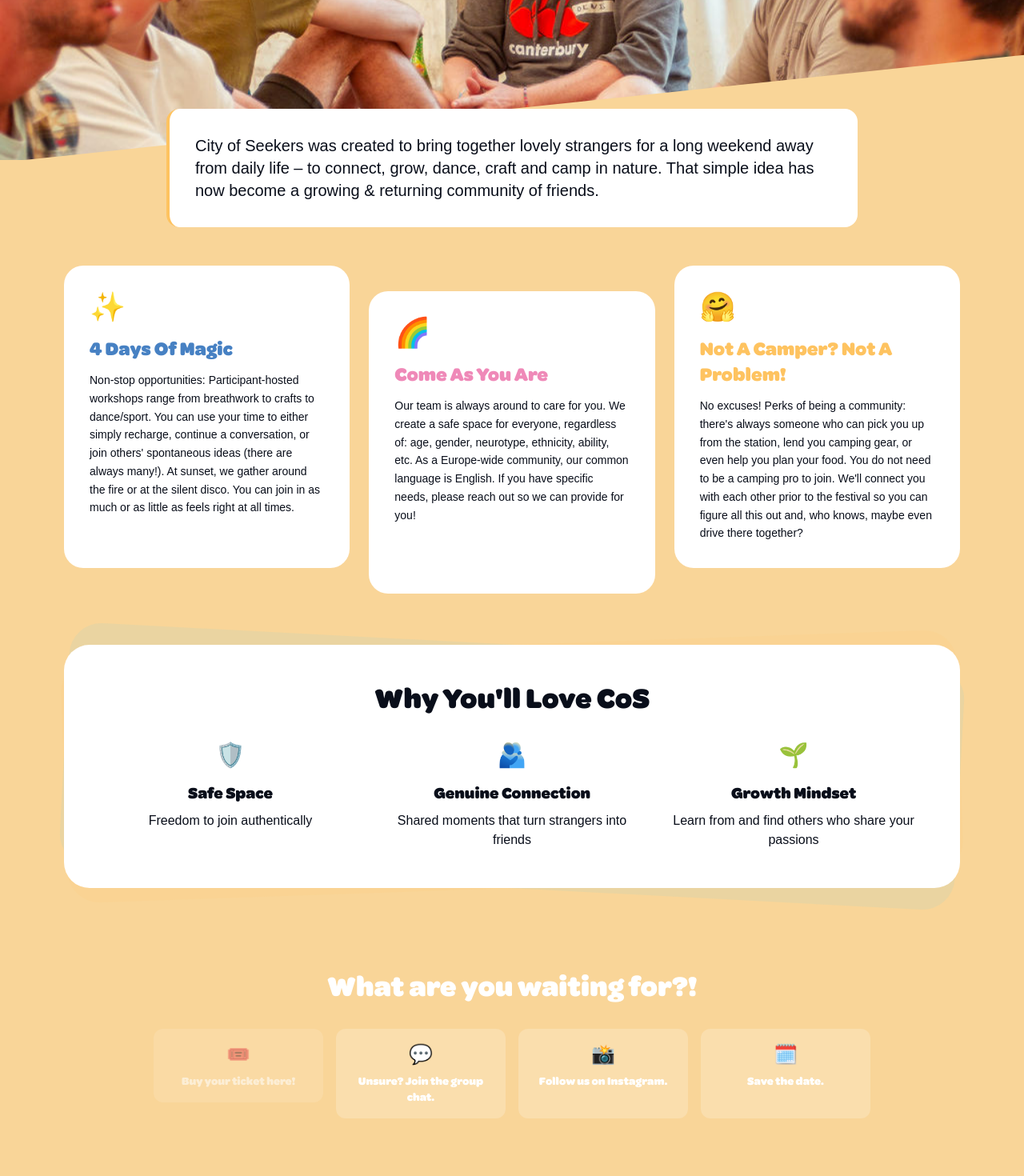
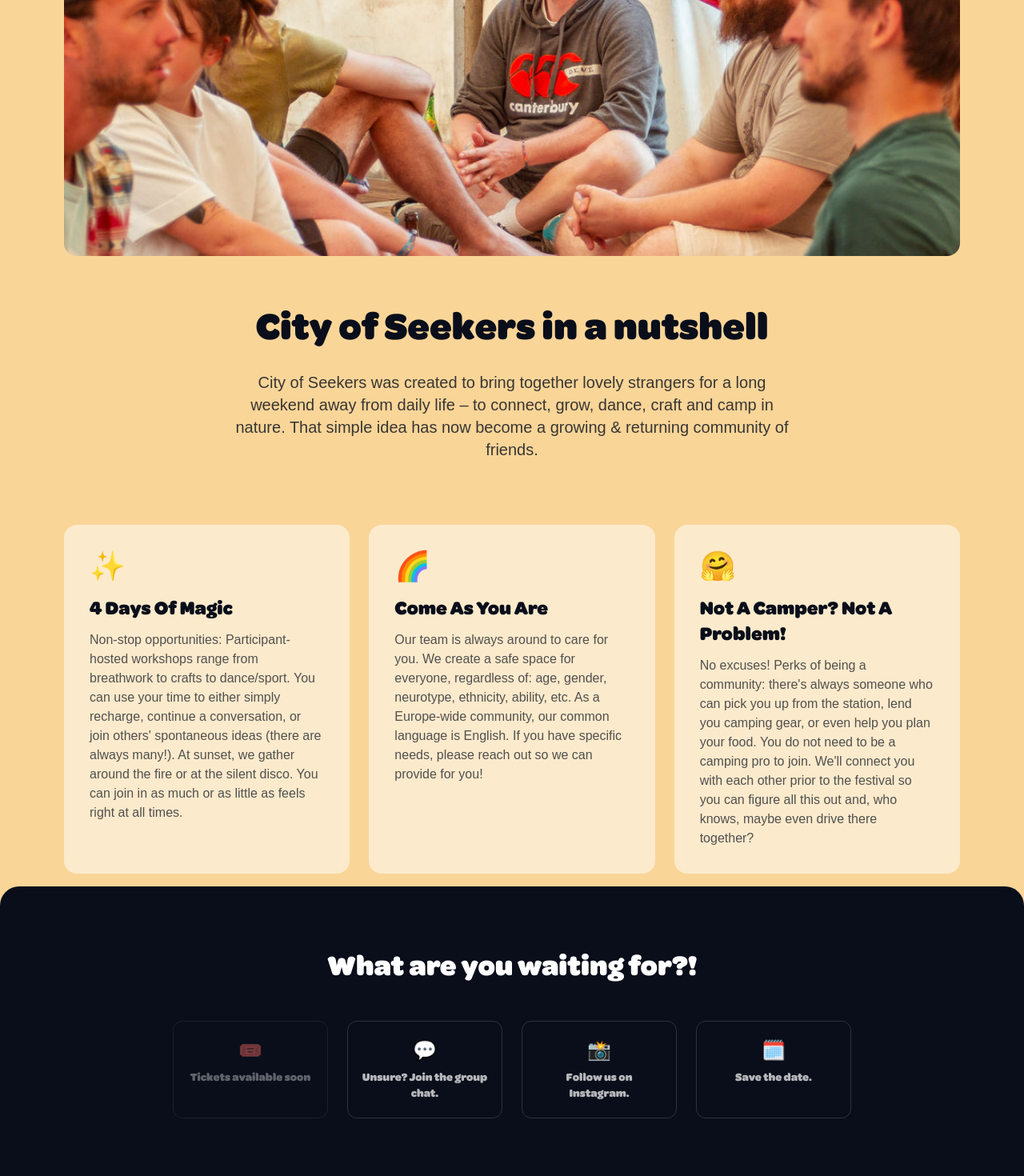
Before and after one commit to dev-cityofseekers/cos_website, a React (Vite) app: page / in a window 1280 px wide. Shown: the part 1000-2470 px from the top of the page at 80% size. Built offline with nearby package versions, Linux system fonts and the light colour scheme.

Commit message:
what + wallpaper wrapping

```diff
--- a/src/components/sections/What.tsx
+++ b/src/components/sections/What.tsx
@@ -1,6 +1,5 @@
-import React from "react";
 import { useTranslation } from "react-i18next";
-import { SOCIAL, LINKS } from "../../config/constants";
+import { SOCIAL } from "../../config/constants";
 
 const What = () => {
   const { t } = useTranslation();
@@ -8,148 +7,118 @@ const What = () => {
   const calendarUrl =
     "https://calendar.google.com/calendar/event?action=TEMPLATE&tmeid=MDkyYTI3ODU0OWU5NGFmYjgzNDljMWUwN2NiNTJiNzAgY2l0eW9mc2Vla2Vyc0Bt&tmsrc=cityofseekers%40gmail.com";
 
+  const features = [
+    {
+      emoji: t("what.card1.emoji"),
+      title: t("what.card1.title"),
+      description: t("what.card1.description"),
+    },
+    {
+      emoji: t("what.card2.emoji"),
+      title: t("what.card2.title"),
+      description: t("what.card2.description"),
+    },
+    {
+      emoji: t("what.card3.emoji"),
+      title: t("what.card3.title"),
+      description: t("what.card3.description"),
+    },
+  ];
+
   return (
-    <div className="w-full bg-gradient-to-b from-cos-main-orange to-white">
-      {/* Hero Section with Title */}
-      <div className="relative">
-        <div className="h-[50vh] w-full overflow-hidden transform -skew-y-6 translate-y-[-4rem]">
-          <div className="transform skew-y-6 h-full translate-y-[4rem]">
+    <div className="w-full bg-cos-main-orange">
+      {/* Photo */}
+      <div className="max-w-6xl mx-auto px-4 pt-4 sm:pt-4 md:pt-6 lg:pt-10">
+        <div className="rounded-2xl overflow-hidden">
           <img
             src="/wallpapers/Martin02.JPG"
             alt={t("what.heroImageAlt")}
-              className="w-full h-full object-cover"
+            className="w-full h-[300px] sm:h-[400px] md:h-[480px] object-cover"
+            loading="lazy"
           />
-            <div className="absolute inset-0 bg-gradient-to-r from-cos-off-black/60 to-transparent">
-              <div className="h-full flex items-center max-w-6xl mx-auto px-4">
-                <div className="text-white max-w-xl transform -translate-y-12">
-                  <h1 className="font-omnes text-4xl md:text-6xl mb-6">{t("what.title")}</h1>
-                </div>
-              </div>
-            </div>
-          </div>
         </div>
       </div>
 
-      {/* Intro Box */}
-      <div className="max-w-4xl mx-auto px-4 -mt-16 relative z-10">
-        <div className="bg-white rounded-2xl p-6 md:p-8 shadow-lg border-l-4 border-cos-orange">
-          <p className="text-lg md:text-xl text-cos-off-black leading-relaxed">{t("what.intro")}</p>
+      {/* Title & Intro */}
+      <div className="max-w-3xl mx-auto px-6 pt-12 sm:pt-16 text-center">
+        <h2 className="font-omnes text-3xl sm:text-4xl md:text-5xl text-cos-off-black mb-6 sm:mb-8">
+          {t("what.title")}
+        </h2>
+        <p className="text-base sm:text-lg md:text-xl text-cos-off-black/80 leading-relaxed">
+          {t("what.intro")}
+        </p>
+      </div>
+
+      {/* Features */}
+      <div className="max-w-6xl mx-auto px-4 pt-14 sm:pt-20 pb-4">
+        <div className="grid md:grid-cols-3 gap-5 md:gap-6">
+          {features.map((feature) => (
+            <div
+              key={feature.title}
+              className="bg-white/50 backdrop-blur-sm rounded-2xl p-6 sm:p-8"
+            >
+              <div className="text-3xl sm:text-4xl mb-4">{feature.emoji}</div>
+              <h3 className="font-omnes text-xl sm:text-2xl text-cos-off-black mb-3">
+                {feature.title}
+              </h3>
+              <p className="text-sm sm:text-base text-cos-off-black/70 leading-relaxed">
+                {feature.description}
+              </p>
+            </div>
+          ))}
         </div>
       </div>
 
-      {/* Main Content */}
-      <div className="max-w-6xl mx-auto px-4 mt-12 relative z-8">
-        {/* Feature Cards */}
-        <div className="grid md:grid-cols-3 gap-6 mb-16">
-          {/* Card 1 - 4 Days of Magic */}
-          <div className="bg-white rounded-3xl p-8 shadow-lg transform hover:-translate-y-2 transition-all duration-300">
-            <div className="text-4xl mb-4">{t("what.card1.emoji")}</div>
-            <h3 className="font-omnes text-2xl text-cos-blue mb-3">{t("what.card1.title")}</h3>
-            <p className="text-cos-off-black text-sm leading-relaxed">
-              {t("what.card1.description")}
-            </p>
+      {/* CTA */}
+      <div className="bg-cos-off-black rounded-t-3xl">
+        <div className="max-w-4xl mx-auto px-6 py-14 sm:py-20 text-center">
+          <h3 className="font-omnes text-2xl sm:text-3xl md:text-4xl text-white mb-10 sm:mb-12">
+            {t("what.cta.title")}
+          </h3>
+          <div className="grid grid-cols-2 md:grid-cols-4 gap-4 sm:gap-6">
+            {/* Ticket - disabled */}
+            <div className="rounded-xl border border-white/15 py-5 px-4 flex flex-col items-center gap-2 opacity-50">
+              <span className="text-xl sm:text-2xl">🎟️</span>
+              <span className="text-xs sm:text-sm text-white/70 font-omnes">
+                {t("welcome.ticketsSoon")}
+              </span>
             </div>
 
-          {/* Card 2 - Come As You Are */}
-          <div className="bg-white rounded-3xl p-8 shadow-lg transform hover:-translate-y-2 transition-all duration-300 md:translate-y-8">
-            <div className="text-4xl mb-4">{t("what.card2.emoji")}</div>
-            <h3 className="font-omnes text-2xl text-cos-pink mb-3">{t("what.card2.title")}</h3>
-            <p className="text-cos-off-black text-sm leading-relaxed">
-              {t("what.card2.description")}
-            </p>
-          </div>
-
-          {/* Card 3 - Not A Camper */}
-          <div className="bg-white rounded-3xl p-8 shadow-lg transform hover:-translate-y-2 transition-all duration-300">
-            <div className="text-4xl mb-4">{t("what.card3.emoji")}</div>
-            <h3 className="font-omnes text-2xl text-cos-orange mb-3">{t("what.card3.title")}</h3>
-            <p className="text-cos-off-black text-sm leading-relaxed">
-              {t("what.card3.description")}
-            </p>
-          </div>
-        </div>
-
-        {/* Why You'll Love CoS Section */}
-        <div className="relative mb-14 mt-24">
-          <div className="absolute inset-0 bg-cos-sea-blue/10 rounded-[2.5rem] transform rotate-3"></div>
-          <div className="absolute inset-0 bg-cos-orange/10 rounded-[2.5rem] transform -rotate-2"></div>
-          <div className="relative bg-white rounded-[2rem] p-8 md:p-12 text-center">
-            <h2 className="font-omnes text-3xl md:text-4xl text-cos-off-black mb-8">
-              {t("what.whyLove.title")}
-            </h2>
-            <div className="grid md:grid-cols-3 gap-8 text-cos-off-black">
-              <div className="transform hover:scale-105 transition-transform duration-300">
-                <div className="text-3xl mb-4">{t("what.whyLove.item1.emoji")}</div>
-                <h4 className="font-omnes text-xl mb-2">{t("what.whyLove.item1.title")}</h4>
-                <p>{t("what.whyLove.item1.description")}</p>
-              </div>
-              <div className="transform hover:scale-105 transition-transform duration-300">
-                <div className="text-3xl mb-4">{t("what.whyLove.item2.emoji")}</div>
-                <h4 className="font-omnes text-xl mb-2">{t("what.whyLove.item2.title")}</h4>
-                <p>{t("what.whyLove.item2.description")}</p>
-              </div>
-              <div className="transform hover:scale-105 transition-transform duration-300">
-                <div className="text-3xl mb-4">{t("what.whyLove.item3.emoji")}</div>
-                <h4 className="font-omnes text-xl mb-2">{t("what.whyLove.item3.title")}</h4>
-                <p>{t("what.whyLove.item3.description")}</p>
-              </div>
-            </div>
-          </div>
-        </div>
-
-        {/* CTA Section */}
-        <div className="relative mb-14">
-          <div className="bg-gradient-to-r from-cos-orange to-cos-pink rounded-[2rem] p-8 md:p-12 text-center text-white">
-            <h2 className="font-omnes text-3xl md:text-4xl mb-8">{t("what.cta.title")}</h2>
-            <div className="grid grid-cols-2 md:grid-cols-4 gap-4 max-w-4xl mx-auto">
-              {/* Ticket Button - Disabled for now */}
-              <div className="relative group">
-                <button
-                  disabled
-                  className="w-full bg-white/20 hover:bg-white/30 rounded-xl p-4 transition-all duration-300 flex flex-col items-center cursor-not-allowed opacity-60"
-                  aria-label="Tickets not yet available"
-                >
-                  <span className="text-2xl mb-2">🎟️</span>
-                  <span className="text-sm font-omnes">{t("what.cta.ticket")}</span>
-                </button>
-                <div className="absolute hidden group-hover:block bg-cos-off-black text-white text-xs px-2 py-1 rounded whitespace-nowrap -bottom-8 left-1/2 -translate-x-1/2 shadow-lg z-50">
-                  Coming soon!
-                </div>
-              </div>
-
-              {/* WhatsApp */}
             <a
               href={SOCIAL.WHATSAPP_WELCOME_URL}
               target="_blank"
               rel="noopener noreferrer"
-                className="bg-white/20 hover:bg-white/30 rounded-xl p-4 transition-all duration-300 flex flex-col items-center hover:scale-105"
+              className="rounded-xl border border-white/15 py-5 px-4 flex flex-col items-center gap-2 transition-colors duration-300 hover:border-white/40 hover:bg-white/5"
             >
-                <span className="text-2xl mb-2">💬</span>
-                <span className="text-sm font-omnes">{t("what.cta.chat")}</span>
+              <span className="text-xl sm:text-2xl">💬</span>
+              <span className="text-xs sm:text-sm text-white/70 font-omnes">
+                {t("what.cta.chat")}
+              </span>
             </a>
 
-              {/* Instagram */}
             <a
               href={SOCIAL.INSTAGRAM_URL}
               target="_blank"
               rel="noopener noreferrer"
-                className="bg-white/20 hover:bg-white/30 rounded-xl p-4 transition-all duration-300 flex flex-col items-center hover:scale-105"
+              className="rounded-xl border border-white/15 py-5 px-4 flex flex-col items-center gap-2 transition-colors duration-300 hover:border-white/40 hover:bg-white/5"
             >
-                <span className="text-2xl mb-2">📸</span>
-                <span className="text-sm font-omnes">{t("what.cta.instagram")}</span>
+              <span className="text-xl sm:text-2xl">📸</span>
+              <span className="text-xs sm:text-sm text-white/70 font-omnes">
+                {t("what.cta.instagram")}
+              </span>
             </a>
 
-              {/* Calendar */}
             <a
               href={calendarUrl}
               target="_blank"
               rel="noopener noreferrer"
-                className="bg-white/20 hover:bg-white/30 rounded-xl p-4 transition-all duration-300 flex flex-col items-center hover:scale-105"
+              className="rounded-xl border border-white/15 py-5 px-4 flex flex-col items-center gap-2 transition-colors duration-300 hover:border-white/40 hover:bg-white/5"
             >
-                <span className="text-2xl mb-2">🗓️</span>
-                <span className="text-sm font-omnes">{t("what.cta.calendar")}</span>
+              <span className="text-xl sm:text-2xl">🗓️</span>
+              <span className="text-xs sm:text-sm text-white/70 font-omnes">
+                {t("what.cta.calendar")}
+              </span>
             </a>
-            </div>
           </div>
         </div>
       </div>
```
Also changed, not shown: src/components/sections/Wallpaper.tsx (+7 -7 lines), 1 other file (tests, documents, lock files or other folders). Lines whose indentation alone changed are shown as unchanged.
